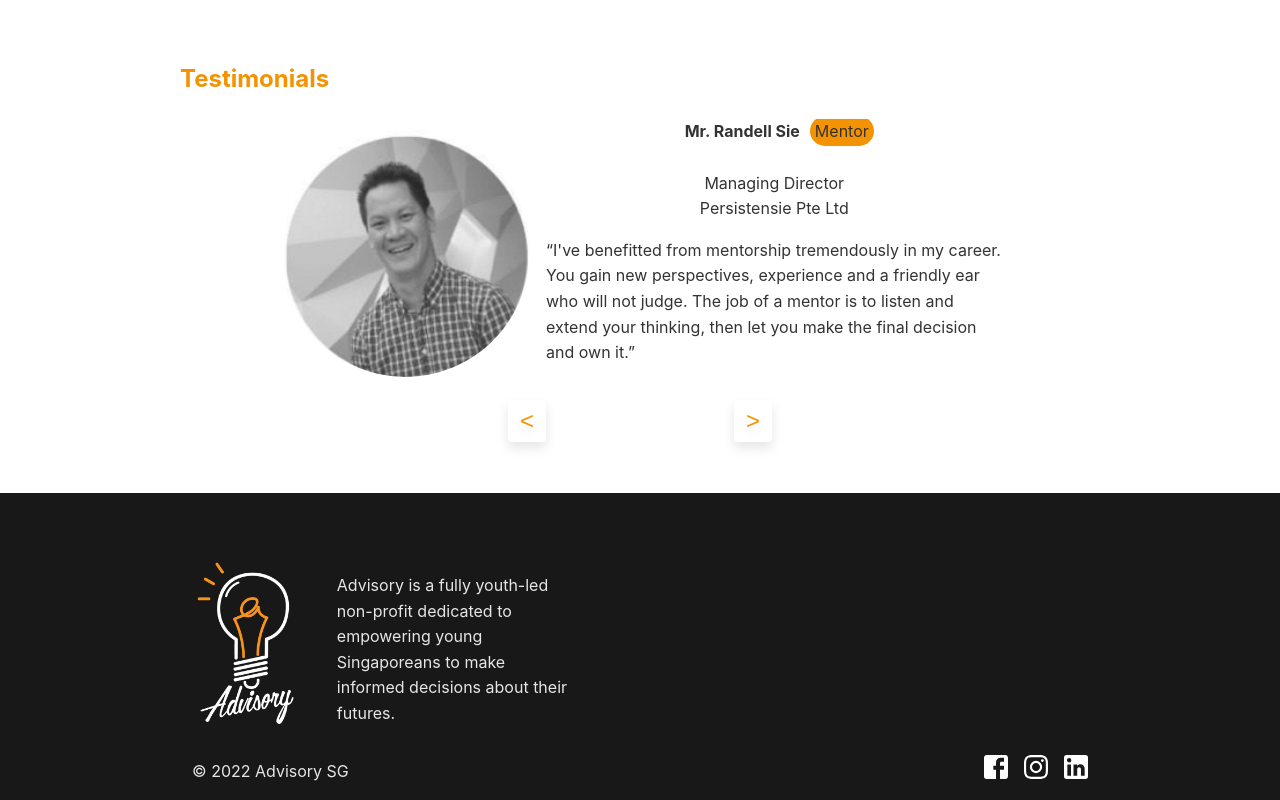
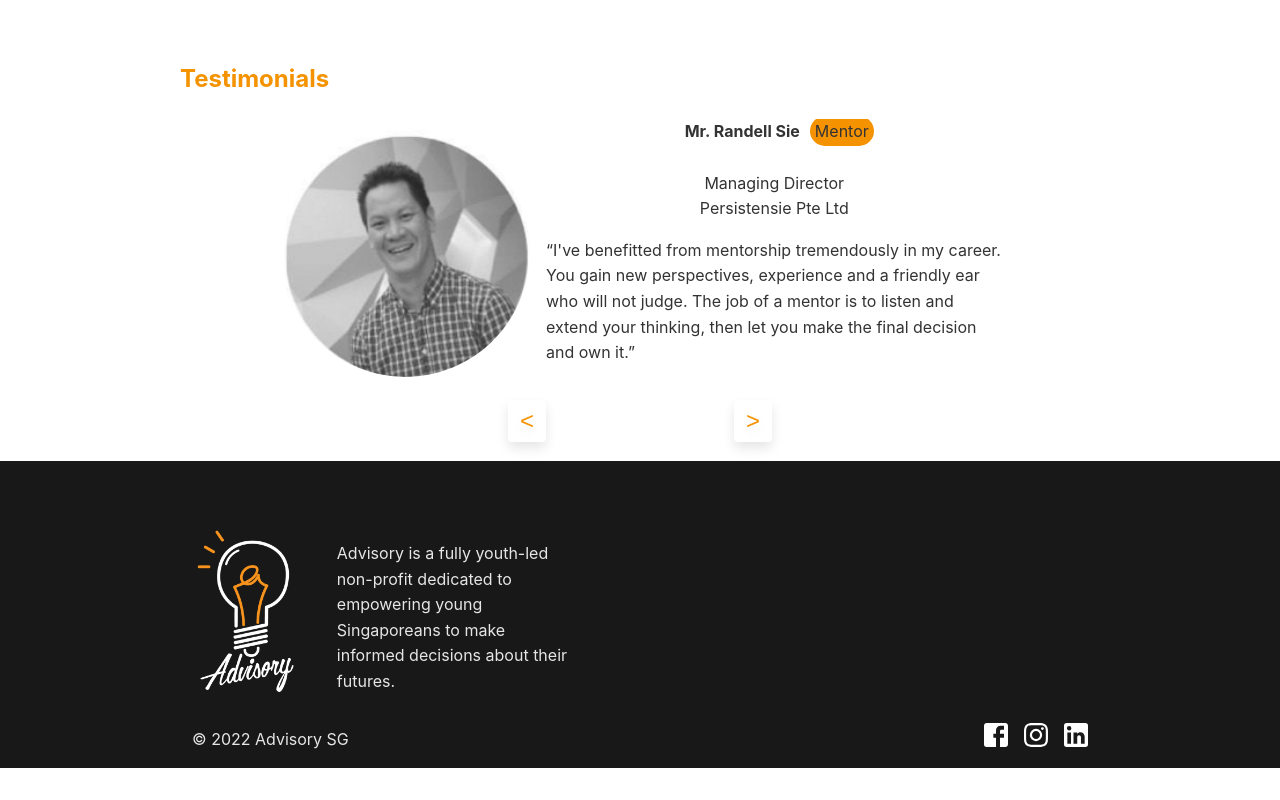
Before and after one commit to AdvisorySG/mentorship-page, a Next.js app: page / in a window 1280 px wide. Shown: the part 915-1715 px from the top of the page. After the commit the page ends 1683 px from the top, so only its background shows below. Built offline with nearby package versions, Linux system fonts and the light colour scheme.

Commit message:
forked new commit from w3joe

```diff
--- a/components/Footer.tsx
+++ b/components/Footer.tsx
@@ -44,7 +44,7 @@ const LinkedinBox = () => (
 const Footer = () => {
   return (
     <footer
-      className="flex-col align-center bg-neutral-900 w-screen mt-8"
+      className="flex-col align-center bg-neutral-900 w-screen"
       id="footer"
     >
       <div className="w-screen max-w-screen-lg mx-auto grid grid-cols-1 sm:grid-cols-3 md:grid-cols-5 justify-items-center pt-16 px-16">
```
